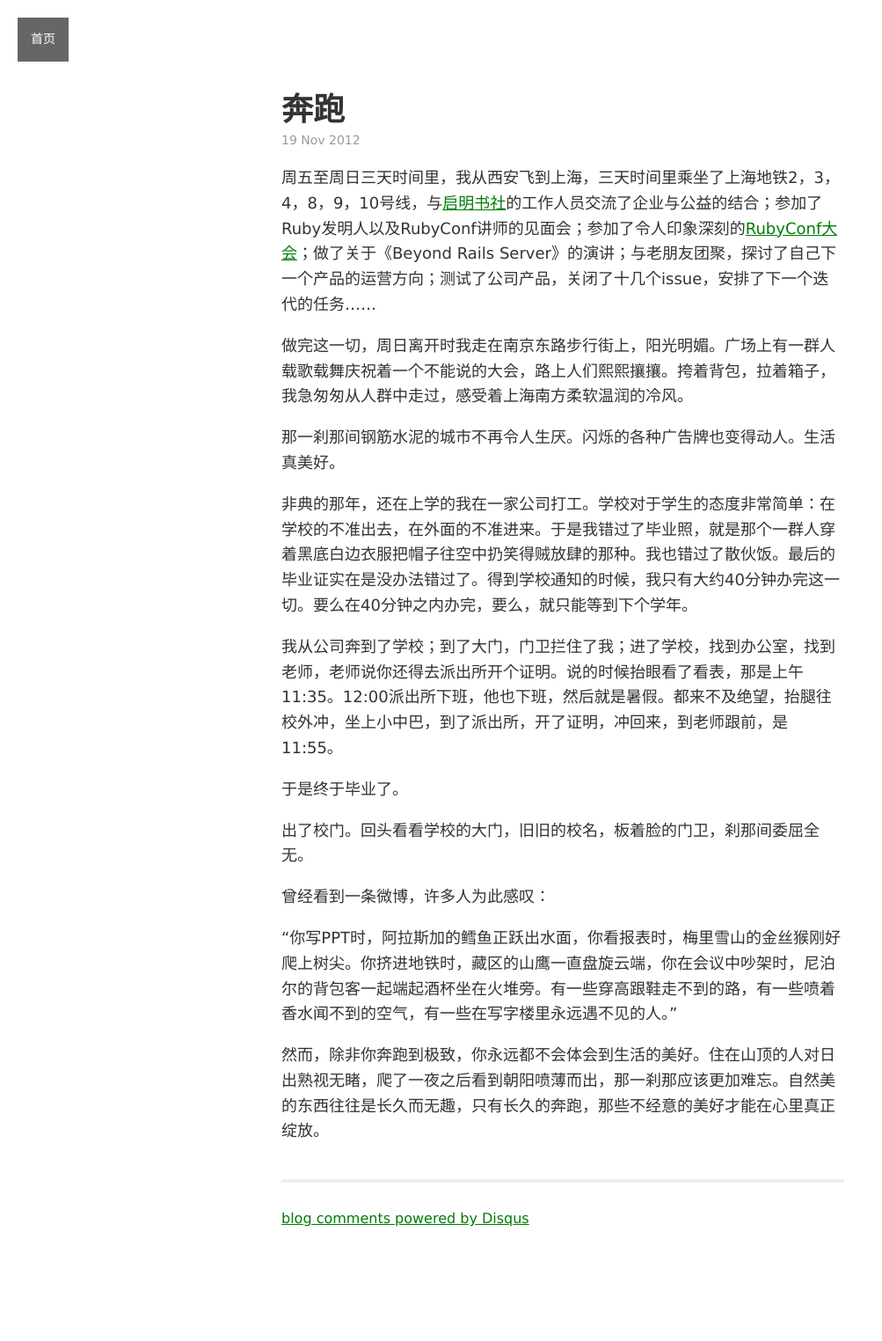
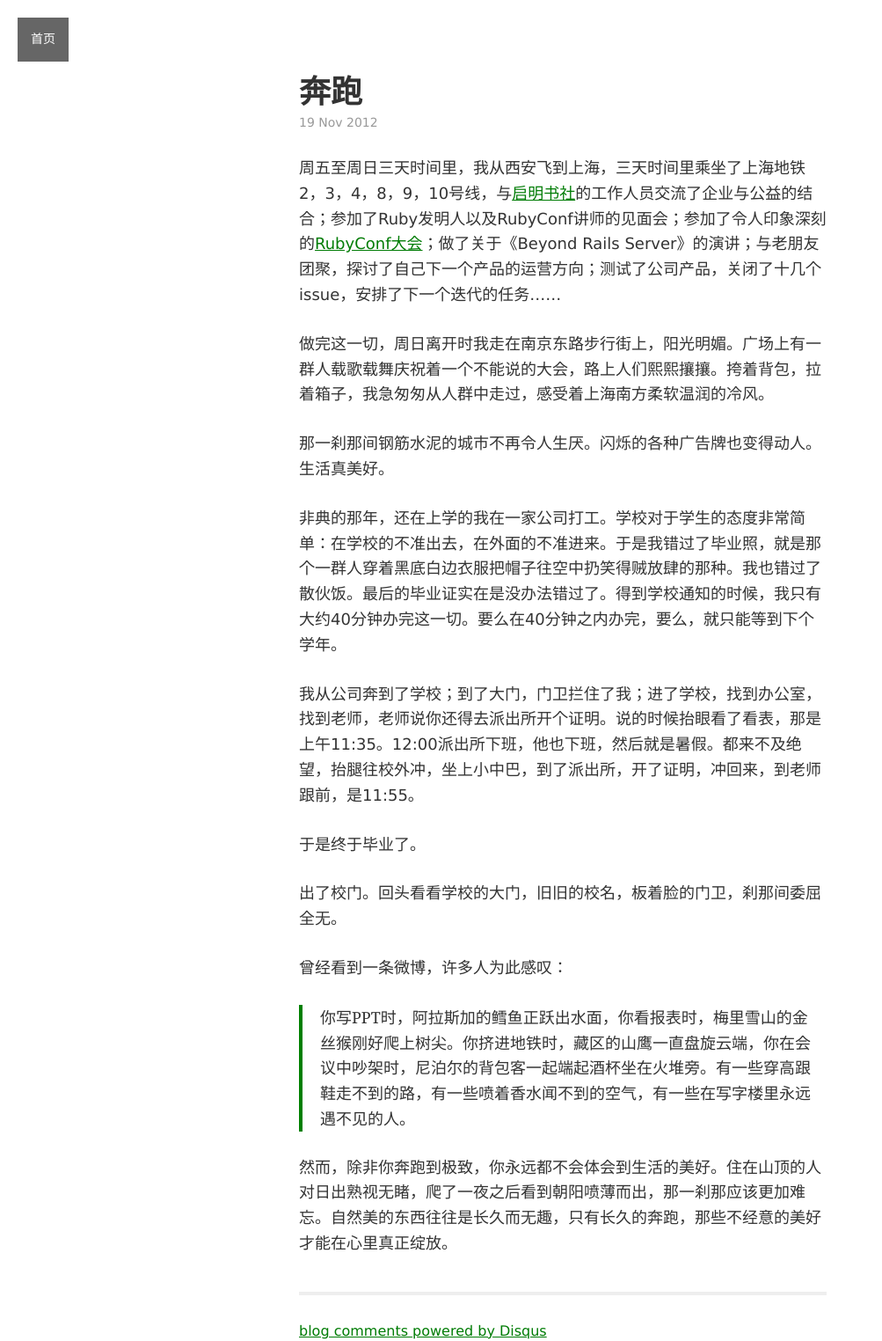
Before and after one commit to mechiland/mechiland.github.com, a Jekyll site: the page built from _posts/2012-11-19-so-run.md, in a window 1280 px wide. Shown: the whole page at 88% size, without its empty margins (0-1003 px from the left). Built offline with Jekyll 4.4.1, drawn with Linux system fonts in a browser that asks for light colours; nearby versions of some CDN libraries; library files that are not in the unit come from our copies; Markdown is read by kramdown in place of the engine named in the settings; comment, search, counter and statistics services are not loaded; before the commit the page ends 1397 px from its top, so only the background shows below that.

Commit message:
change blockquote style

```diff
--- a/_posts/2012-11-19-so-run.md
+++ b/_posts/2012-11-19-so-run.md
@@ -22,6 +22,6 @@ title: "奔跑"
 
 曾经看到一条微博，许多人为此感叹：
 
-“你写PPT时，阿拉斯加的鳕鱼正跃出水面，你看报表时，梅里雪山的金丝猴刚好爬上树尖。你挤进地铁时，藏区的山鹰一直盘旋云端，你在会议中吵架时，尼泊尔的背包客一起端起酒杯坐在火堆旁。有一些穿高跟鞋走不到的路，有一些喷着香水闻不到的空气，有一些在写字楼里永远遇不见的人。”
+> 你写PPT时，阿拉斯加的鳕鱼正跃出水面，你看报表时，梅里雪山的金丝猴刚好爬上树尖。你挤进地铁时，藏区的山鹰一直盘旋云端，你在会议中吵架时，尼泊尔的背包客一起端起酒杯坐在火堆旁。有一些穿高跟鞋走不到的路，有一些喷着香水闻不到的空气，有一些在写字楼里永远遇不见的人。
 
 然而，除非你奔跑到极致，你永远都不会体会到生活的美好。住在山顶的人对日出熟视无睹，爬了一夜之后看到朝阳喷薄而出，那一刹那应该更加难忘。自然美的东西往往是长久而无趣，只有长久的奔跑，那些不经意的美好才能在心里真正绽放。
--- a/css/main.css
+++ b/css/main.css
@@ -223,8 +223,8 @@ li { list-style: none;}
 }
 .single_wrapper {
     margin: 0 auto;
-    max-width: 640px;
-    margin-top: 100px;
+    max-width: 600px;
+    margin-top: 80px;
 }
 
 .single article h2 {
@@ -240,6 +240,22 @@ li { list-style: none;}
     font-size: 18px;
     line-height: 1.6;
 }
+
+.single article .content p {
+    margin: 1.5em 0px;
+}
+
+.single article .content blockquote {
+    border-left: 4px solid green;
+    margin: 0px 10px 0px 0px;
+    padding-left: 20px;
+    font-family: Georgia,STKaiti,KaiTi,KaiTi_GB2312;
+}
+
+.single article .content li {
+    list-style: square;
+}
+
 .single .author {
     border-top: 4px solid #eee;
     border-bottom: 4px solid #eee;
```
Also changed, not shown: _posts/2012-12-26-2012.md (+1 -1 lines).
